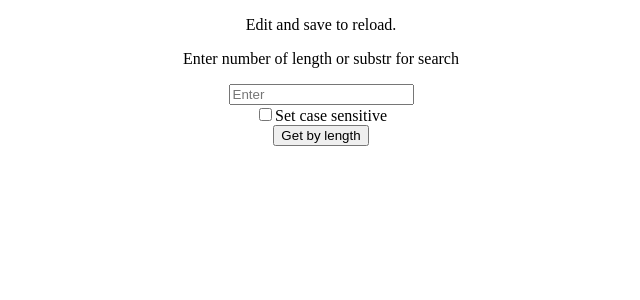
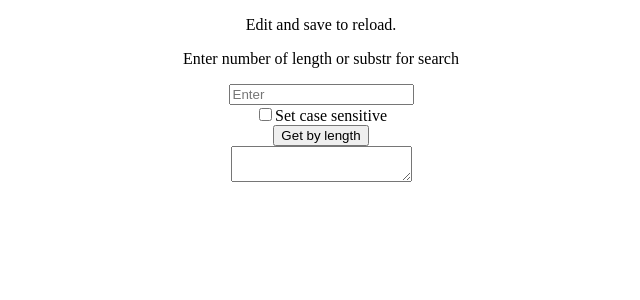
Before and after one commit to Kkasya/mrsoft, a React (Create React App) app: page / in a window 1280 px wide. Shown: the top 300 px of the page, without its empty margins (319-959 px from the left). Built offline with nearby package versions, Linux system fonts and the light colour scheme.

Commit message:
feat: add define result by input

```diff
--- a/src/common/constants.js
+++ b/src/common/constants.js
@@ -1,3 +1,7 @@
-const TYPEBTN = ['Get by length', 'Get by substr'];
+const TYPEBTN = {
+		number: 'Get by length',
+		substr: 'Get by substr'
+	}
+;
 
 export {TYPEBTN};
--- a/src/components/input/input.js
+++ b/src/components/input/input.js
@@ -1,12 +1,12 @@
 import React from 'react';
 
-const Input = () => {
+const Input = ({defineSearchTerm}) => {
 	const description = 'Enter number of length or substr for search';
 
 	return (
 		<div className={"input"}>
 			<p>{description}</p>
-			<input placeholder="Enter"/>
+			<input placeholder="Enter" onChange={defineSearchTerm}/>
 		</div>
 	);
 };
--- a/src/components/main/main.js
+++ b/src/components/main/main.js
@@ -1,17 +1,39 @@
-import React from 'react';
+import React, {useState} from 'react';
 import {Input} from "../input";
 import {Checkbox} from "../checkbox";
 import {Search} from "../search";
+import {Result} from "../result";
+import {data} from "../../common/data.json";
 
 const Main = () => {
+	const [searchTerm, setSearchTerm] = useState('');
+	const [result, setResult] = useState('');
 
-	return (
-		<div className={"main"}>
-			<Input />
-			<Checkbox />
-			<Search data={1}/>
-		</div>
-	);
-};
+	const defineSearchTerm = (e) => {
+		const term = e.target.value;
+		setSearchTerm(term);
+	};
+
+	const getResult = () => {
+		const resultSearch = isNaN(searchTerm) ?
+			data.filter((word) => word.includes(searchTerm)) :
+			data.filter((word) => word.length > searchTerm)
+		setResult(resultSearch);
+	};
+
+
+return (
+	<div className={"main"} >
+		<Input defineSearchTerm={defineSearchTerm} />
+		<Checkbox />
+		<Search
+			searchTerm={searchTerm}
+			getResult={getResult}
+		/>
+		<Result result={result} />
+	</div >
+);
+}
+;
 
 export {Main};
--- /dev/null
+++ b/src/components/result/index.js
@@ -0,0 +1,3 @@
+import {Result} from "./result";
+
+export {Result};
--- /dev/null
+++ b/src/components/result/result.js
@@ -0,0 +1,11 @@
+import React from 'react';
+
+const Result = ({result}) => {
+console.log(result)
+	return (
+		<textarea value={result}>
+		</textarea>
+	);
+};
+
+export {Result};
--- a/src/components/search/search.js
+++ b/src/components/search/search.js
@@ -1,12 +1,12 @@
-import React, {useState} from 'react';
+import React from 'react';
 import {TYPEBTN} from "../../common";
 
-const Search = ({data}) => {
-	const btnName = Number.isInteger(data) ? TYPEBTN[0] :	TYPEBTN[1];
+const Search = ({searchTerm, getResult}) => {
+	const btnName = isNaN(searchTerm) ? TYPEBTN.substr :	TYPEBTN.number;
 
 	return (
 		<div className='search'>
-			<button>{btnName}</button>
+			<button onClick={getResult}>{btnName}</button>
 		</div>
 	);
 };
```
Also changed, not shown: src/components/result/result.scss (added).
